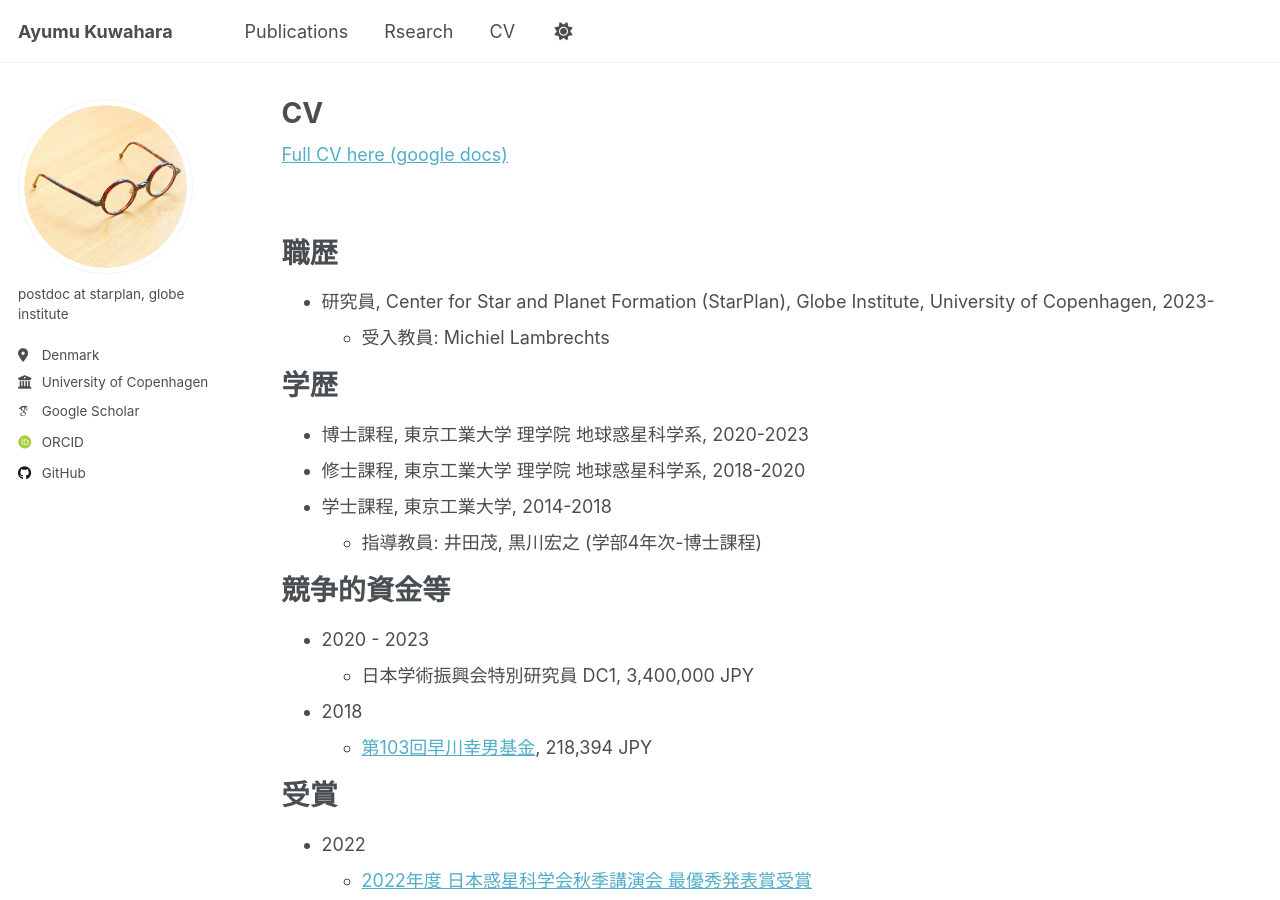
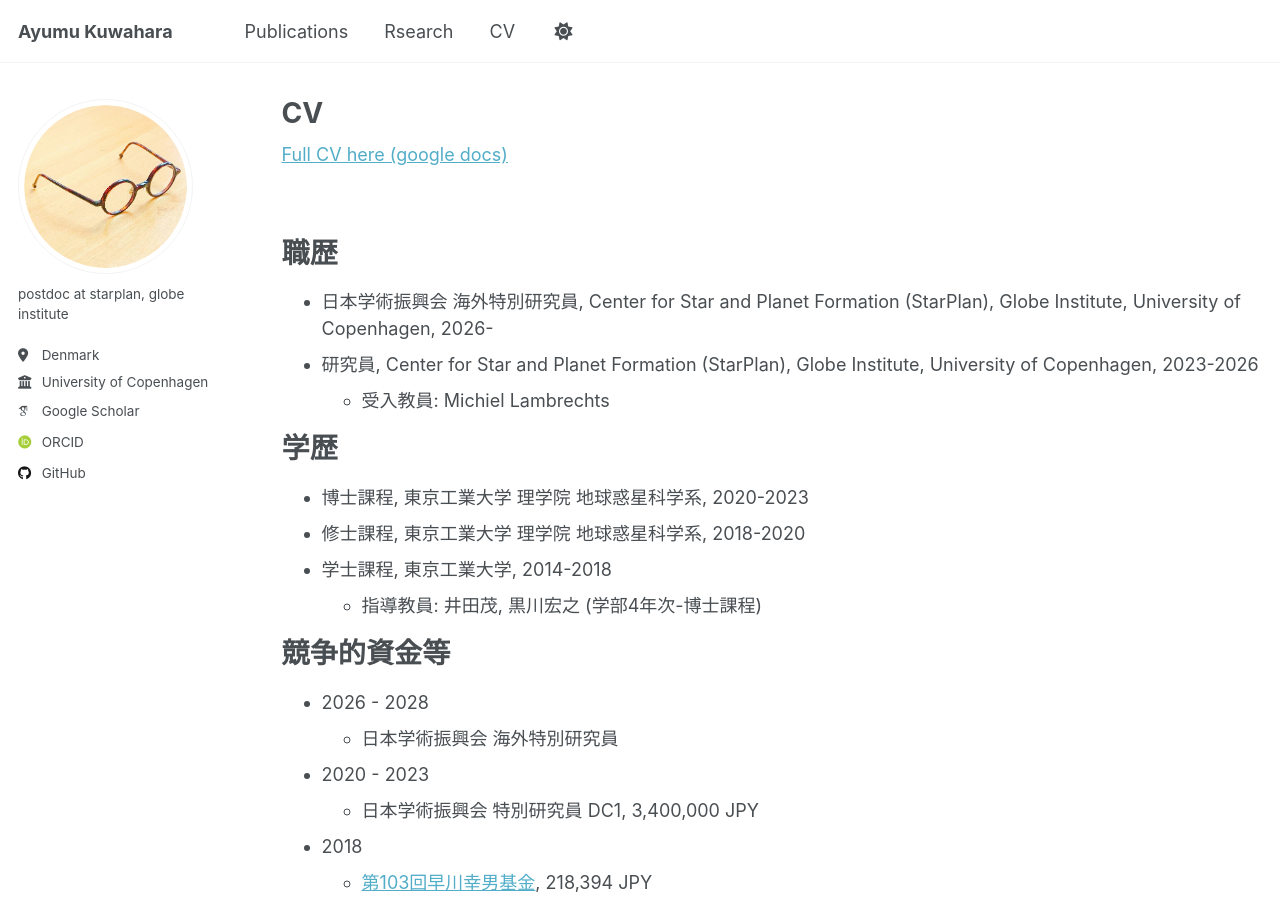
Before and after one commit to AyumuKuwahara/ayumukuwahara.github.io, a Jekyll site: the page built from _pages/cv_ja.md, in a window 1280 px wide and 900 px high. Built offline with Jekyll 4.4.1, drawn with Linux system fonts in a browser that asks for light colours; some web fonts are replaced.

Commit message:
Update CV with new positions and funding details

```diff
--- a/_pages/cv_ja.md
+++ b/_pages/cv_ja.md
@@ -16,7 +16,8 @@ redirect_from:
 
 職歴
 ======
-* 研究員, Center for Star and Planet Formation (StarPlan), Globe Institute, University of Copenhagen, 2023-
+* 日本学術振興会 海外特別研究員, Center for Star and Planet Formation (StarPlan), Globe Institute, University of Copenhagen, 2026-
+* 研究員, Center for Star and Planet Formation (StarPlan), Globe Institute, University of Copenhagen, 2023-2026
   * 受入教員: Michiel Lambrechts
 
 学歴
@@ -28,8 +29,10 @@ redirect_from:
 
 競争的資金等
 ======
+* 2026 - 2028
+  * 日本学術振興会 海外特別研究員
 * 2020 - 2023
-  * 日本学術振興会特別研究員 DC1, 3,400,000 JPY
+  * 日本学術振興会 特別研究員 DC1, 3,400,000 JPY
 * 2018
   * [第103回早川幸男基金](https://www.asj.or.jp/jp/activities/expenses/hayakawa_fund/recipients/2018/), 218,394 JPY
 
```
